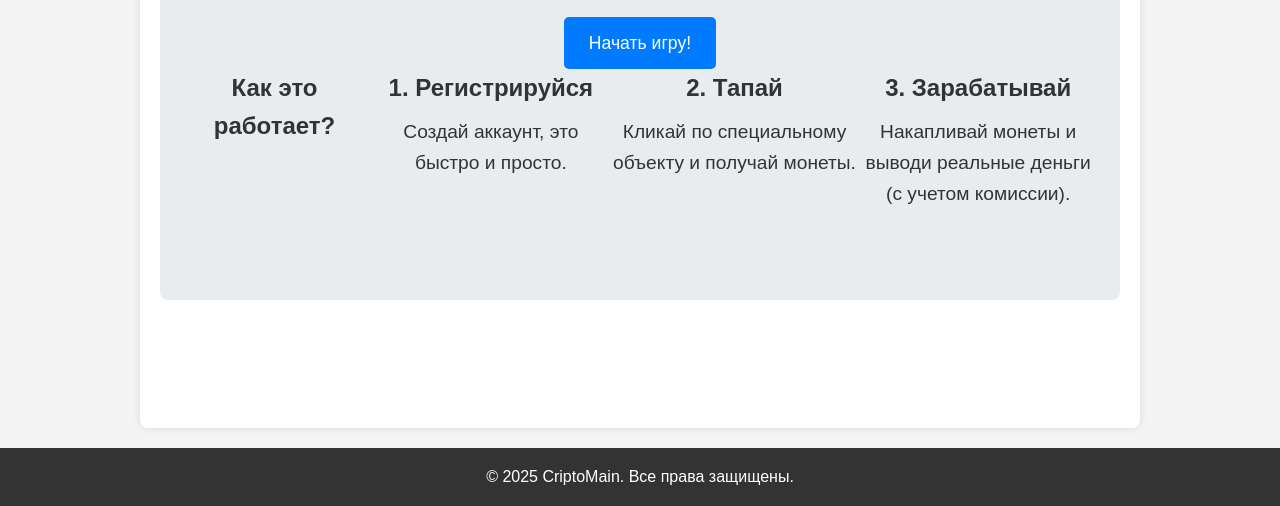
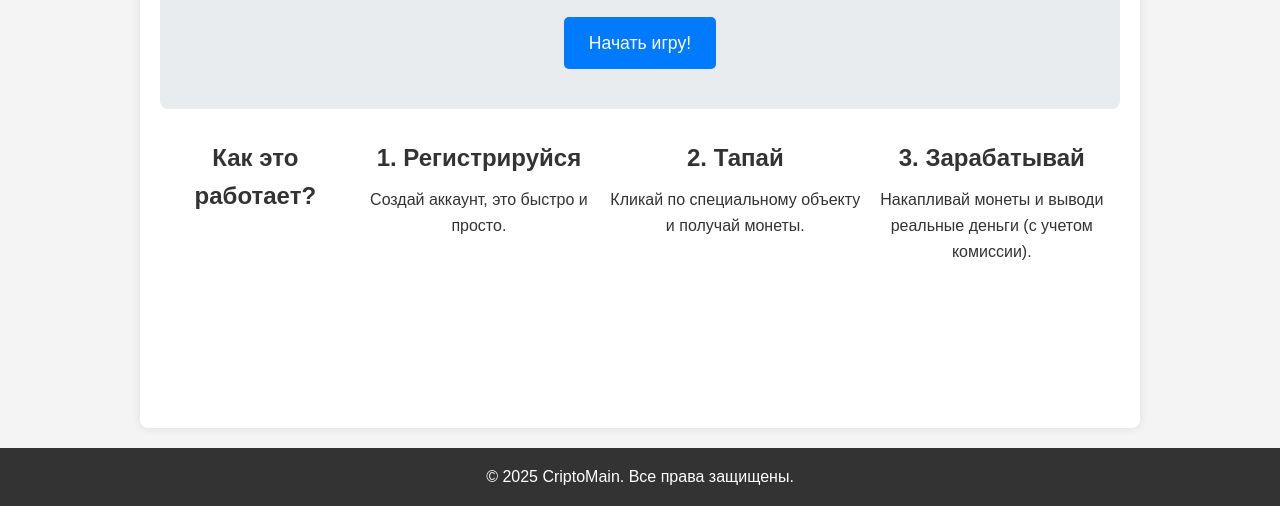
Before and after one commit to Adis773/1, a plain HTML site: page index.html in a window 1280 px wide. Shown: the part 294-800 px from the top of the page. Drawn offline with Linux system fonts and the light colour scheme; files that its build step writes are made by us from their sources.

Commit message:
Update index.html

```diff
--- a/index.html
+++ b/index.html
@@ -4,7 +4,7 @@
     <meta charset="UTF-8">
     <meta name="viewport" content="width=device-width, initial-scale=1.0">
     <title>CriptoMain - Главная</title>
-    <link rel="stylesheet" href="/static/style.css">
+    <link rel="stylesheet" href="style.css">
 </head>
 <body>
     <header>
@@ -12,11 +12,11 @@
             <div class="logo">CriptoMain</div>
             <ul>
                 <li><a href="index.html">Главная</a></li>
-<li><a href="game.html">Играть</a></li>
-<li><a href="leaderboard.html">Рейтинг</a></li>
-<li><a href="profile.html">Профиль</a></li>
-<li><a href="login.html">Вход</a></li>
-<li><a href="register.html">Регистрация</a></li>
+                <li><a href="game.html">Играть</a></li>
+                <li><a href="leaderboard.html">Рейтинг</a></li>
+                <li><a href="profile.html">Профиль</a></li>
+                <li><a href="login.html">Вход</a></li>
+                <li><a href="register.html">Регистрация</a></li>
             </ul>
         </nav>
     </header>
@@ -26,6 +26,7 @@
             <h1>Добро пожаловать в CriptoMain!</h1>
             <p>Начни "тапать" и зарабатывать уже сегодня. Присоединяйся к тысячам игроков!</p>
             <a href="register.html" class="cta-button">Начать игру!</a>
+        </section>
 
         <section class="features">
             <h2>Как это работает?</h2>
```
